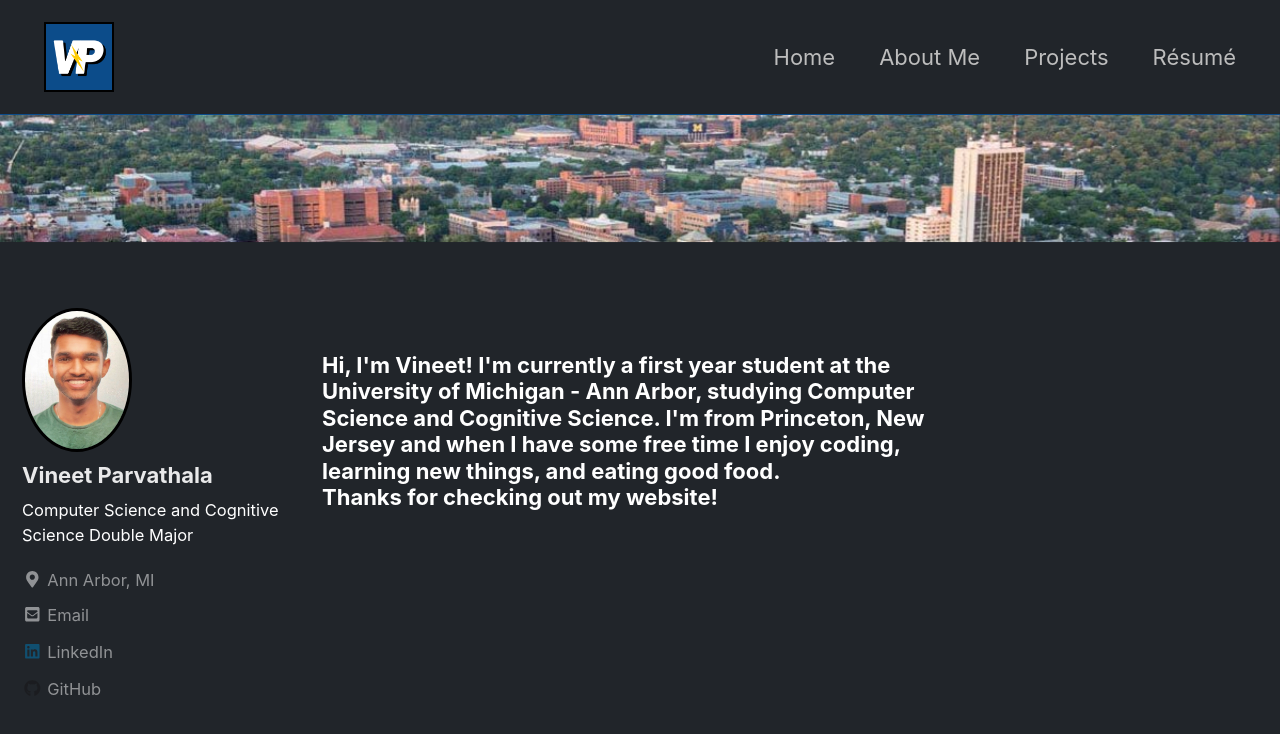
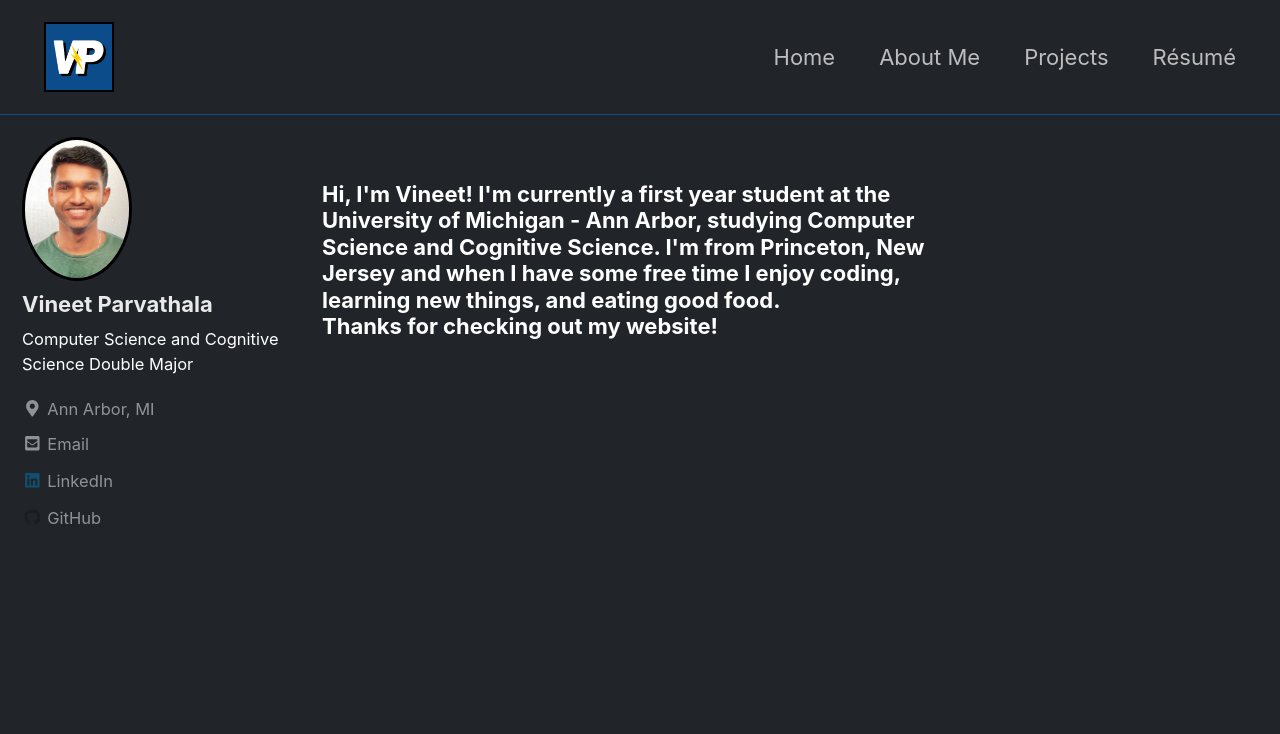
Before and after one commit to vparv/vparv.github.io, a Jekyll site: the page built from index.html, in a window 1280 px wide and 900 px high. Shown: the top 734 px of the window. Built offline with Jekyll 4.4.1, drawn with Linux system fonts in a browser that asks for light colours; cached includes are drawn as plain includes; nearby versions of some CDN libraries; the list of posts is cut into pages by our own code.

Commit message:
removed header image

```diff
--- a/index.html
+++ b/index.html
@@ -2,6 +2,6 @@
 layout: home
 author_profile: true
 header:
-  image: "/images/a2.jpg"
+  # image: "/images/a2.jpg"
 
 ---
```
